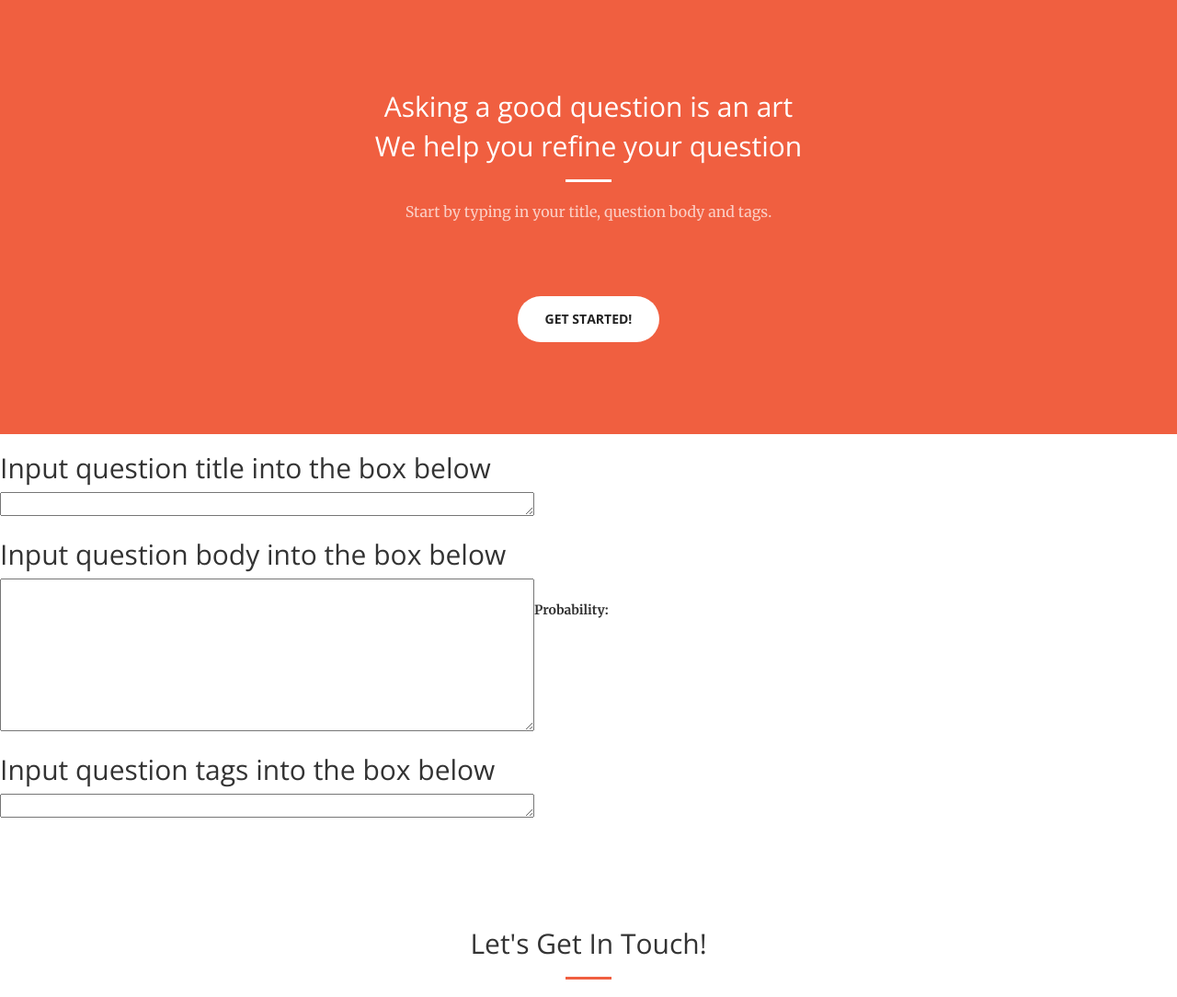
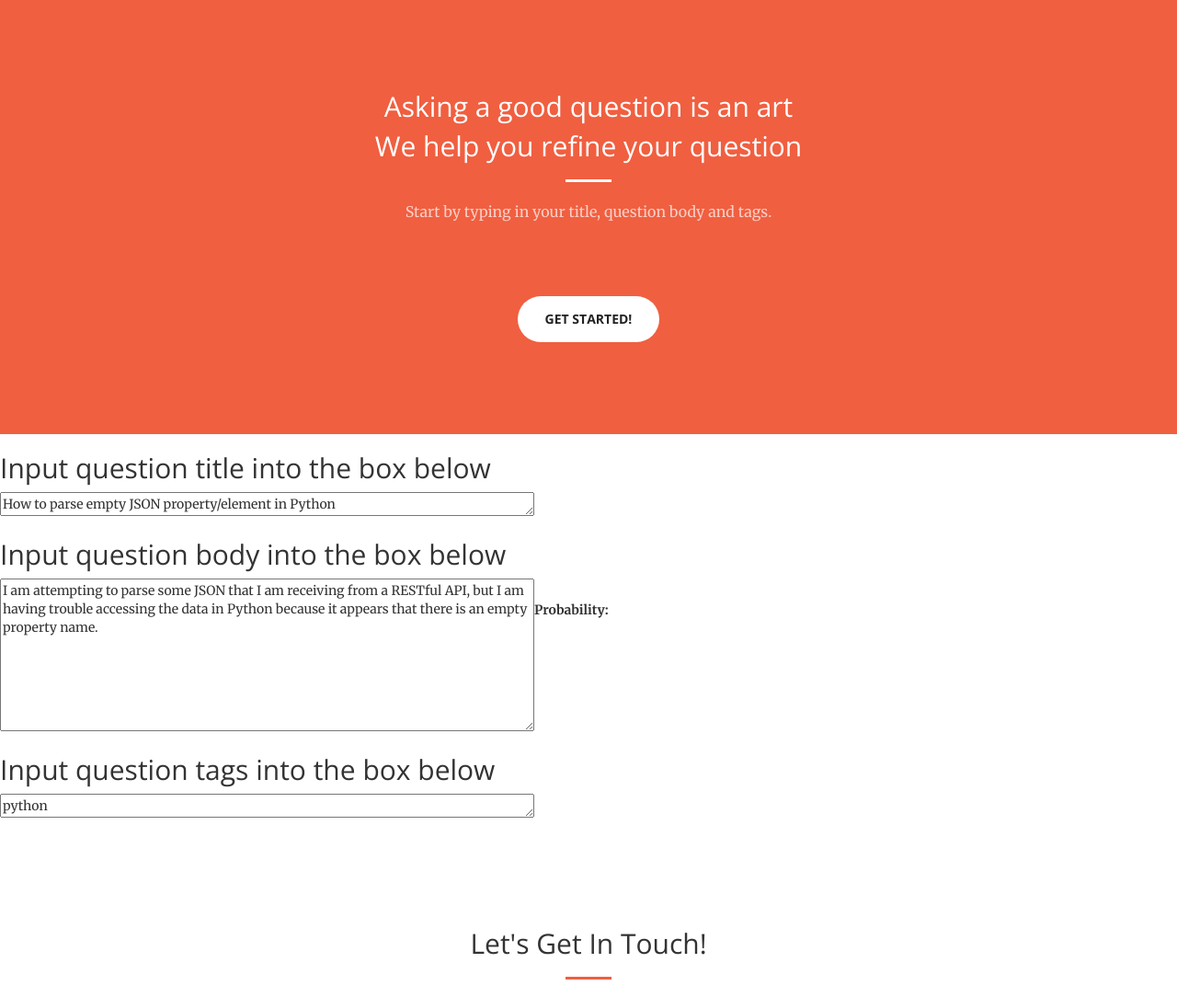
Before and after one commit to EricTing/ask-stackoverflow, a Flask app: page / in a window 1280 px wide. Shown: the part 801-1885 px from the top of the page at 92% size. Run offline with Flask 2, Linux system fonts and the light colour scheme; parts of the project's set-up code (start-up, migrations or seed data) failed here and were passed over; some libraries are stand-ins or nearby versions.

Commit message:
preload text in textarea
	modified:   app/templates/index.html

```diff
--- a/app/templates/index.html
+++ b/app/templates/index.html
@@ -104,17 +104,23 @@
             <td>
                 <div class="form-group">
                     <h2 align="left">Input question title into the box below</h1>
-                        <textarea rows="1" cols="70" id="title"></textarea>
+                        <textarea rows="1" cols="70" id="title">
+How to parse empty JSON property/element in Python
+                        </textarea>
                 </div>
 
                 <div class="form-group">
                     <h2 align="left">Input question body into the box below</h1>
-                        <textarea rows="8" cols="70" id="body"></textarea>
+                        <textarea rows="8" cols="70" id="body">
+I am attempting to parse some JSON that I am receiving from a RESTful API, but I am having trouble accessing the data in Python because it appears that there is an empty property name.
+                        </textarea>
                 </div>
 
                 <div class="form-group">
                     <h2 align="left">Input question tags into the box below</h1>
-                        <textarea rows="1" cols="70" id="tags"></textarea>
+                        <textarea rows="1" cols="70" id="tags">
+python
+                        </textarea>
                 </div>
             </td>
 
```
